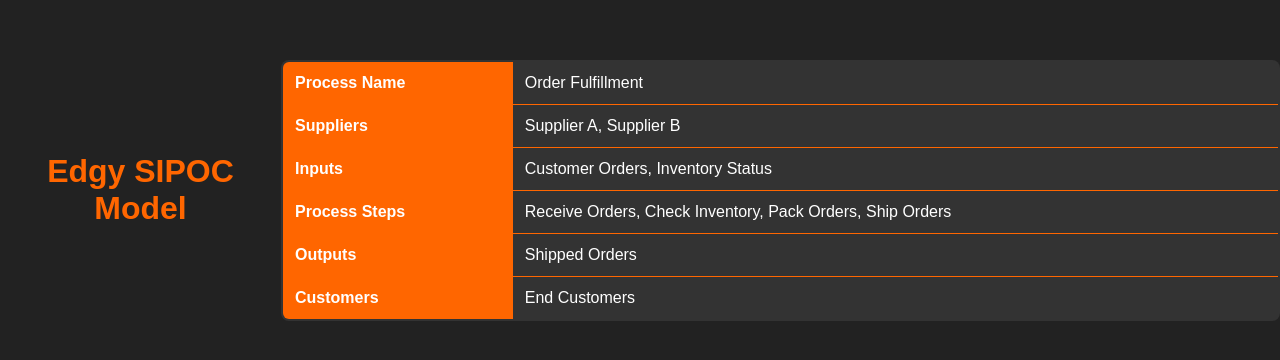
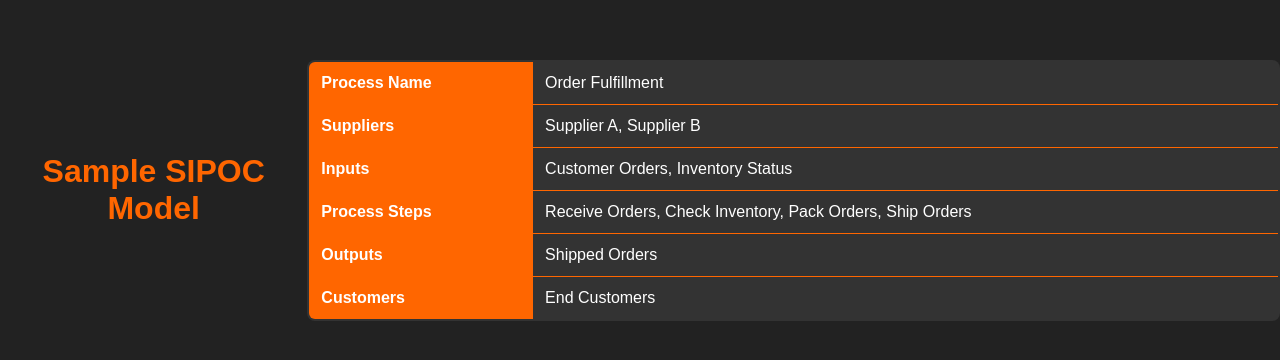
Before and after one commit to NerdSqrd8/SIPOC-Model, a plain HTML site: page index.html in a window 1280 px wide. Shown: the part 210-570 px from the top of the page. Drawn offline with Linux system fonts and the light colour scheme.

Commit message:
Update index.html

```diff
--- a/index.html
+++ b/index.html
@@ -46,7 +46,7 @@
 </head>
 <body>
 
-    <h1>Edgy SIPOC Model</h1>
+    <h1>Sample SIPOC Model</h1>
 
     <table>
         <tr>
```
